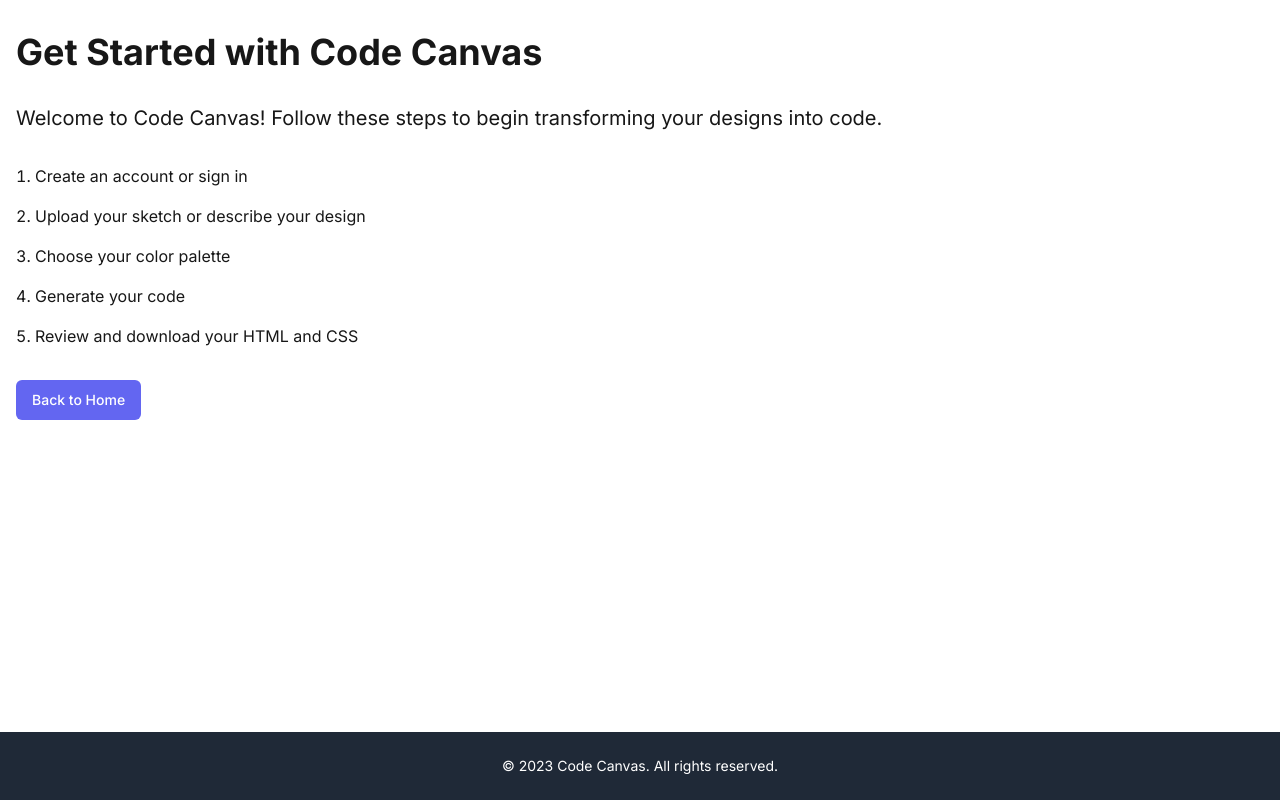
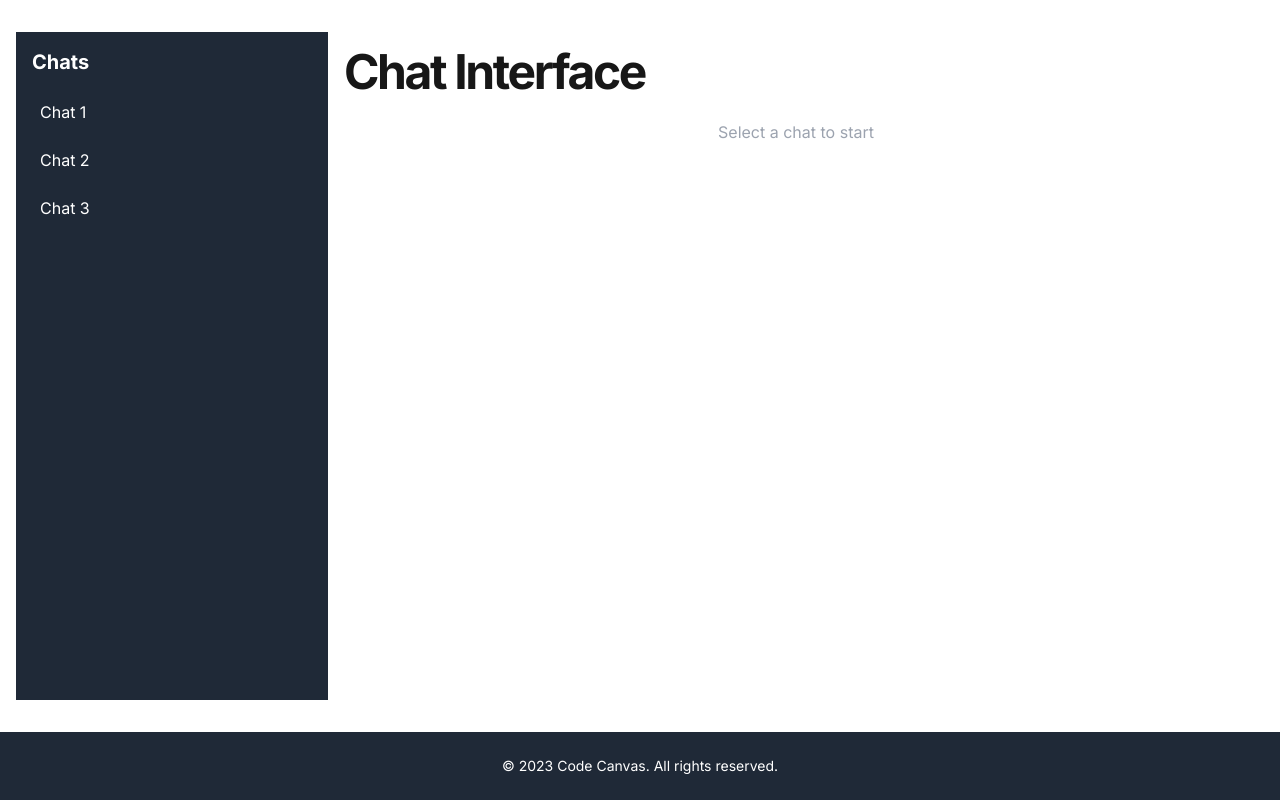
Before and after one commit to Hassanshigri/code-canvas, a Next.js app: page /get-started in a window 1280 px wide. Built offline with nearby package versions, Linux system fonts and the light colour scheme.

Commit message:
chat page

```diff
--- a/app/get-started/page.tsx
+++ b/app/get-started/page.tsx
@@ -1,41 +1,41 @@
 'use client'
 
-import Link from "next/link"
+import { useState } from "react"
 import { motion } from "framer-motion"
-import { Button } from "../components/ui/button";
-import { AnimatedSection } from "../components/AnimatedSection";
+import { Sidebar } from "../components/Sidebar"
+import { ChatSection } from "../components/ChatSection"
+import { AnimatedSection } from "../components/AnimatedSection"
 
 const fadeInUp = {
   hidden: { opacity: 0, y: 20 },
   visible: { opacity: 1, y: 0, transition: { duration: 0.6 } }
-};
+}
 
 export default function GetStarted() {
+  const [selectedChat, setSelectedChat] = useState(null)
+
   return (
     <div className="flex flex-col min-h-screen">
-      <main className="container flex-1 px-4 py-8 mx-auto">
-        <AnimatedSection className="space-y-8">
-          <motion.h1 variants={fadeInUp} className="mb-6 text-4xl font-bold">Get Started with Code Canvas</motion.h1>
-          <motion.p variants={fadeInUp} className="mb-8 text-xl">
-            Welcome to Code Canvas! Follow these steps to begin transforming your designs into code.
-          </motion.p>
-          <motion.ol variants={fadeInUp} className="mb-8 space-y-4 list-decimal list-inside">
-            {[
-              "Create an account or sign in",
-              "Upload your sketch or describe your design",
-              "Choose your color palette",
-              "Generate your code",
-              "Review and download your HTML and CSS"
-            ].map((step, index) => (
-              <motion.li key={index} variants={fadeInUp}>{step}</motion.li>
-            ))}
-          </motion.ol>
-          <motion.div variants={fadeInUp}>
-            <Button asChild>
-              <Link href="/">Back to Home</Link>
-            </Button>
-          </motion.div>
-        </AnimatedSection>
+      <main className="container flex flex-row flex-1 px-4 py-8 mx-auto">
+        {/* Sidebar */}
+        <div className="w-1/4 p-4 text-white bg-gray-800">
+          <Sidebar selectedChat={selectedChat} setSelectedChat={setSelectedChat} />
+        </div>
+
+        {/* Main Chat Section */}
+        <div className="w-3/4 p-4">
+          <AnimatedSection>
+            <motion.h1
+              variants={fadeInUp}
+              className="text-4xl font-bold tracking-tighter sm:text-5xl"
+            >
+              Chat Interface
+            </motion.h1>
+            <motion.div variants={fadeInUp} className="mt-6">
+              <ChatSection selectedChat={selectedChat} />
+            </motion.div>
+          </AnimatedSection>
+        </div>
       </main>
       <footer className="w-full py-6 text-center text-white bg-gray-800">
         <p className="text-sm">© 2023 Code Canvas. All rights reserved.</p>
```
